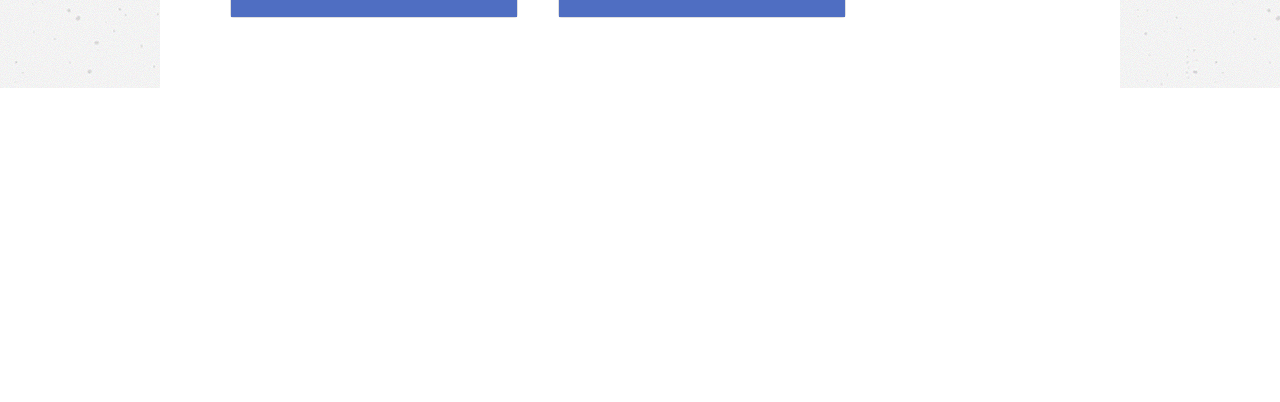
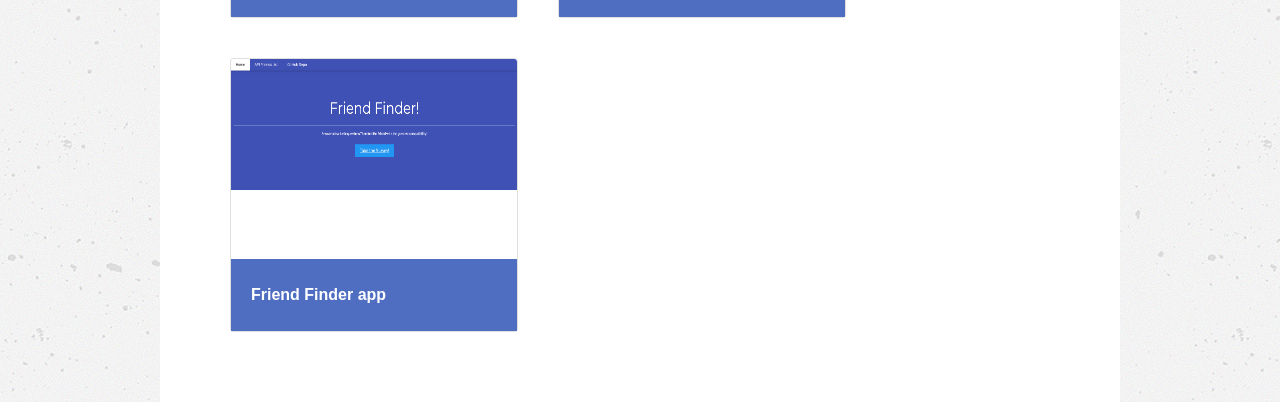
Before and after one commit to rgvegajr/Portfolio, a plain HTML site: page portfolio.html in a window 1280 px wide. Shown: the part 1504-1906 px from the top of the page. Before the commit the page ends 1592 px from the top, so only its background shows below. Drawn offline with nearby package versions, Linux system fonts and the light colour scheme.

Commit message:
added Friend Finder app to portfolio page

```diff
--- a/portfolio.html
+++ b/portfolio.html
@@ -85,7 +85,16 @@
                 <div class="card-body">
                     <p class="card-text"><a class="card-text" href="https://github.com/rgvegajr/nodejs-mysql">Nodejs-mysql Command-line node app</a></p>
                 </div>
+            </div>//
+            <div class="card" style="width: 18rem;">
+                <img src="assets/images/FriendFinder.png" class="card-img-top" alt="FriendFinder app">
+                <div class="card-body">
+                    <p class="card-text"><a class="card-text" href="https://stormy-lowlands-10588.herokuapp.com/">Friend Finder app</a></p>
+                </div>
             </div>
+
+
+
         </div>
     </div>
     <!-- fixed footer (move to separate footer file)-->
```
Also changed, not shown: assets/images/FriendFinder.png (added).
